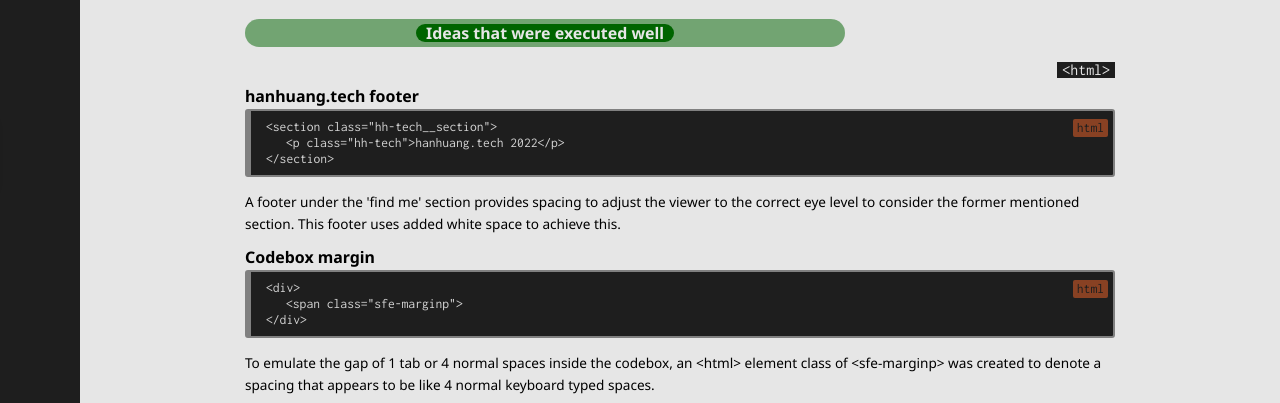
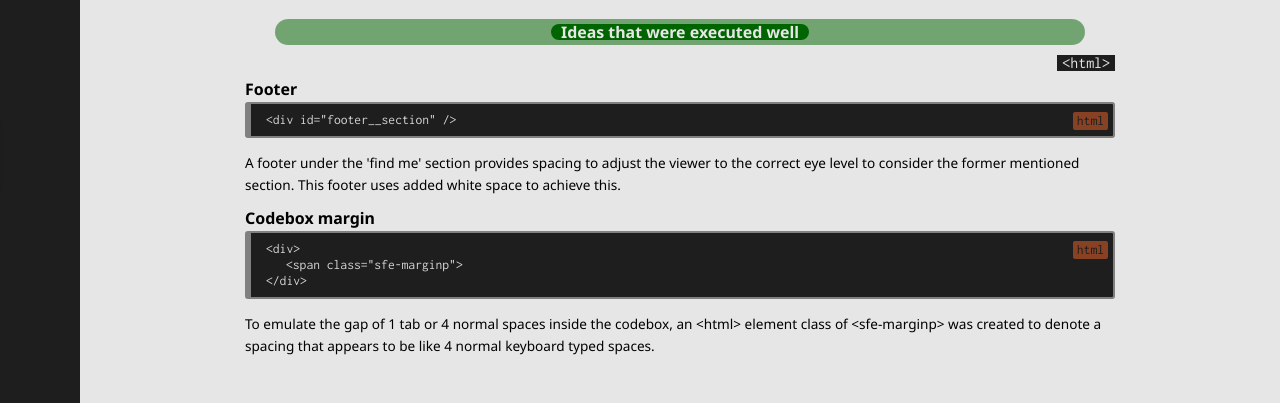
Before and after one commit to hanhuang-tech/hht, a PHP site: page /critiques/index.html in a window 1280 px wide. Shown: the part 235-638 px from the top of the page. Run offline with PHP 8.4, Linux system fonts and the light colour scheme.

Commit message:
Add footer codebox for pros critiques

```diff
--- a/hanhuang.tech/critiques/index.html
+++ b/hanhuang.tech/critiques/index.html
@@ -3,7 +3,7 @@
   <head>
     <meta charset="UTF-8" />
     <meta name="viewport" content="width=device-width, initial-scale=1.0" />
-    <title>Critiques</title>
+    <title>critiques for hht</title>
     <!--links-->
     <link
       rel="stylesheet"
@@ -110,14 +110,10 @@
           <div class="side-heading">
             <h3>&lt;html&gt;</h3>
           </div>
-          <h3>hanhuang.tech footer</h3>
+          <h3>Footer</h3>
           <div class="codebox">
             <div class="code-html">html</div>
-            <p class="margin0">&lt;section class="hh-tech__section"&gt;</p>
-            <p class="margin1">
-              &lt;p class="hh-tech"&gt;hanhuang.tech 2022&lt;/p&gt;
-            </p>
-            <p class="margin0">&lt;/section&gt;</p>
+            <p class="margin0">&lt;div id="footer__section" /&gt;</p>
           </div>
           <p class="code-description">
             A footer under the 'find me' section provides spacing to adjust the
--- a/hanhuang.tech/css/style.css
+++ b/hanhuang.tech/css/style.css
@@ -2008,8 +2008,8 @@ div.pros,
 div.cons {
   display: flex;
   justify-content: center;
-  margin-bottom: 10px;
-  border-radius: 2vw;
+  margin: 0 30px 5px;
+  border-radius: 1.5vw;
 }
 
 div.pros {
@@ -2019,17 +2019,10 @@ div.cons {
   background-color: rgb(100, 0, 0, 0.5);
 }
 
-@media (min-width: 64em) {
-  div.pros,
-  div.cons {
-    max-width: 600px;
-  }
-}
-
 div.pros h3,
 div.cons h3 {
   color: var(--clr-light);
-  padding: 1px 10px;
+  padding: 0px 10px;
   border-radius: 1vw;
 }
 
```
